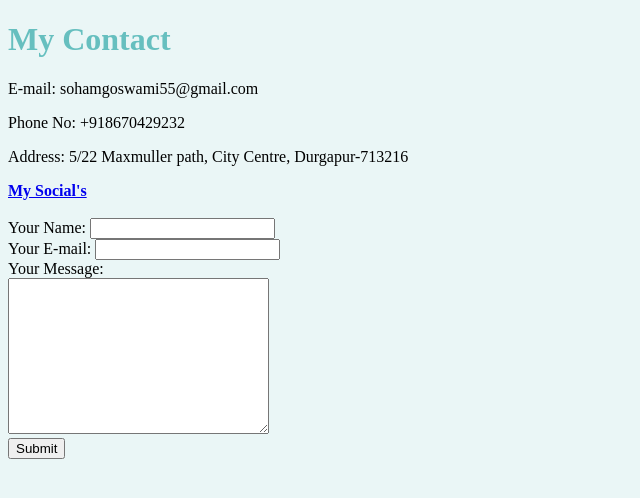
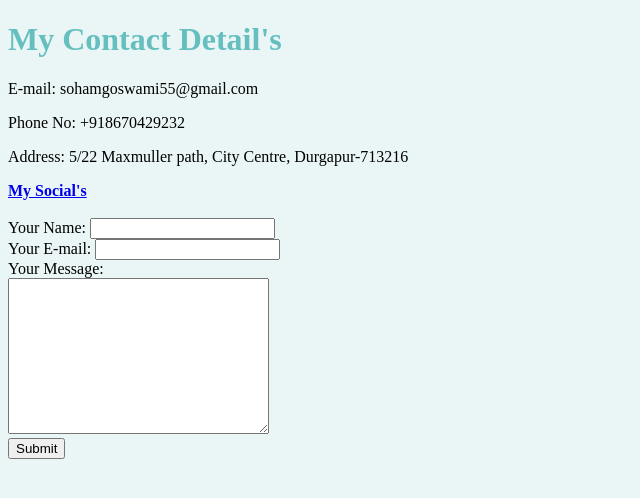
Before and after one commit to MasterSoham007/CV, a plain HTML site: page contactme.html in a window 1280 px wide. Shown: the whole page, without its empty margins (0-640 px from the left). Drawn offline with Linux system fonts and the light colour scheme.

Commit message:
Update contactme.html

```diff
--- a/contactme.html
+++ b/contactme.html
@@ -8,7 +8,7 @@
 </head>
 
 <body>
-  <h1>My Contact </h1>
+  <h1>My Contact Detail's </h1>
   <p>E-mail: sohamgoswami55@gmail.com</p>
   <p>Phone No: +918670429232</p>
   <p>Address: 5/22 Maxmuller path, City Centre, Durgapur-713216</p>
```
